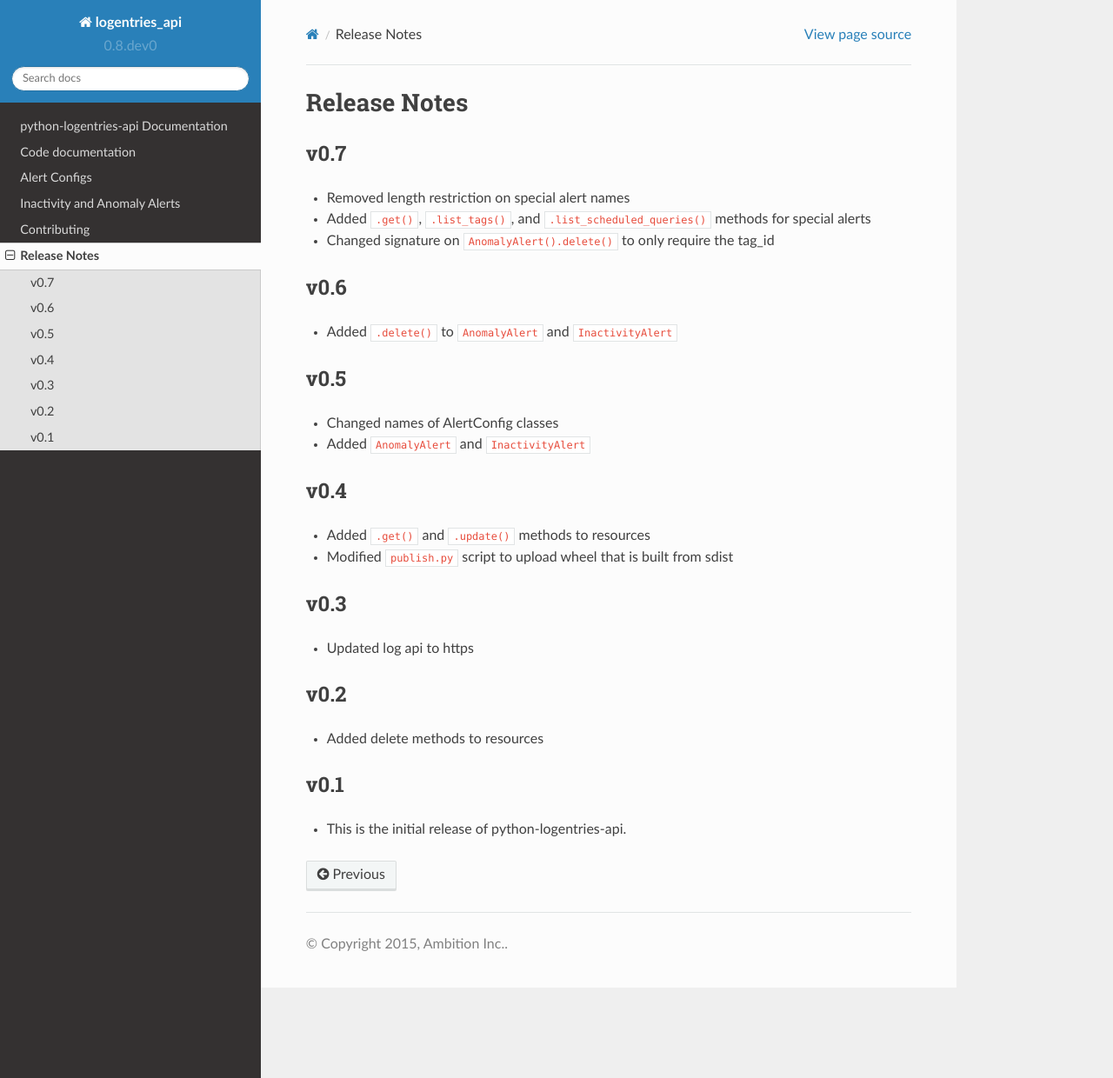
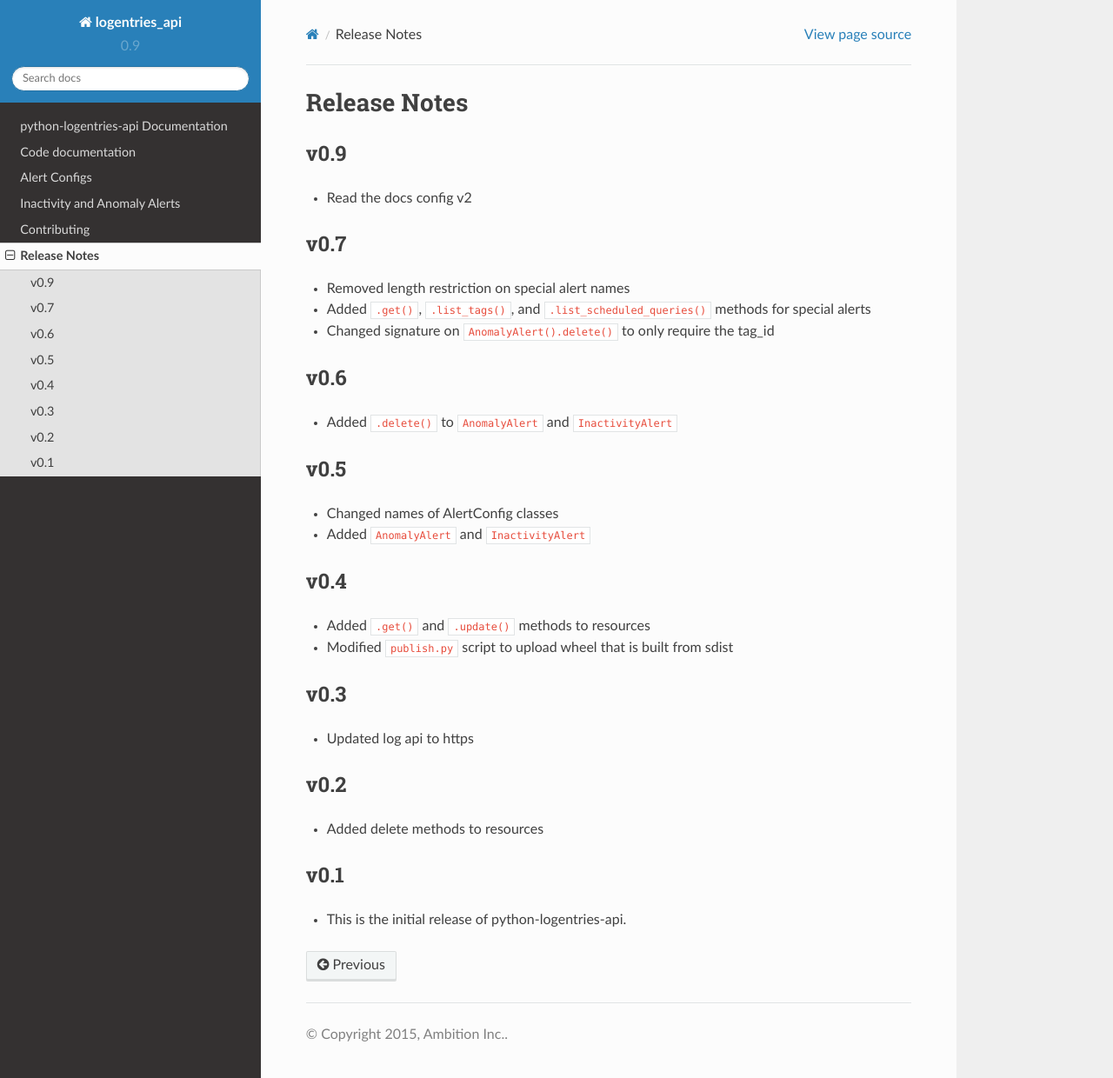
Before and after one commit to ambitioninc/python-logentries-api, a Sphinx documentation site: the page built from docs/release_notes.rst, in a window 1280 px wide and 1240 px high. Shown: the whole window at 87% size. Built offline with Sphinx 7.4.7 and the Read the Docs theme 2.0.0, drawn with Linux system fonts in a browser that asks for light colours.

Commit message:
read the docs config v2

```diff
--- a/docs/release_notes.rst
+++ b/docs/release_notes.rst
@@ -1,5 +1,10 @@
 Release Notes
 =============
+
+v0.9
+----
+
+* Read the docs config v2
 
 v0.7
 ----
--- a/logentries_api/version.py
+++ b/logentries_api/version.py
@@ -1 +1 @@
-__version__ = '0.8.dev0'  # pragma: no cover
+__version__ = '0.9'  # pragma: no cover
```
Also changed, not shown: .readthedocs.yaml (added).
